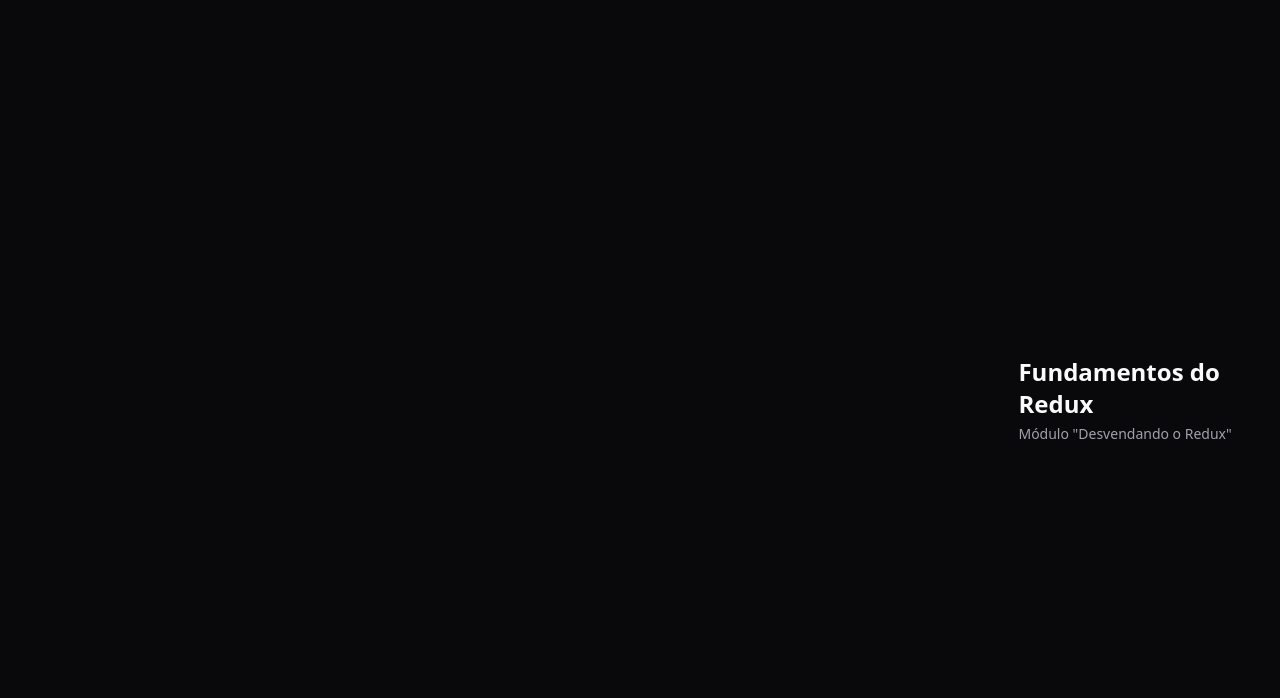
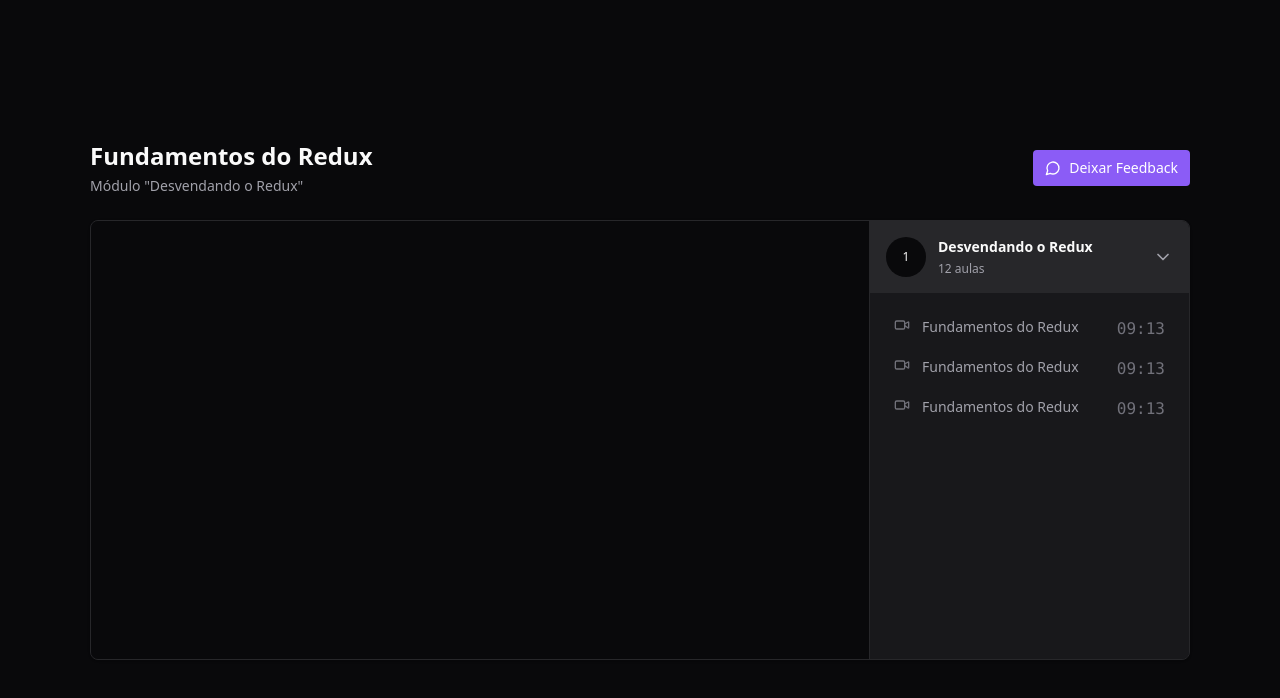
Before and after one commit to Israelkilday/react-redux-zustand, a React (Vite) app: page / in a window 1280 px wide. Shown: the top 698 px of the page. Built offline with nearby package versions, Linux system fonts and the light colour scheme.

Commit message:
feat: add lucide-react , @types/node, react-player and add layout main page

```diff
--- a/package.json
+++ b/package.json
@@ -11,11 +11,15 @@
   },
   "dependencies": {
     "@reduxjs/toolkit": "^2.2.5",
-    "react": "^18.2.0",
+    "lucide": "^0.397.0",
+    "lucide-react": "^0.397.0",
+    "react": "^18.3.1",
     "react-dom": "^18.2.0",
+    "react-player": "^2.16.0",
     "react-redux": "^9.1.2"
   },
   "devDependencies": {
+    "@types/node": "^20.14.9",
     "@types/react": "^18.2.66",
     "@types/react-dom": "^18.2.22",
     "@typescript-eslint/eslint-plugin": "^7.2.0",
--- a/src/pages/Player.tsx
+++ b/src/pages/Player.tsx
@@ -1,18 +1,81 @@
+import { ChevronDown, MessageCircle, Video } from "lucide-react";
+import ReactPlayer from "react-player";
+
 export function Player() {
   return (
     <div className="flex h-screen items-center justify-center bg-zinc-950 text-zinc-50">
-      <div className="flex flex-col gap-6 lg:w-[1100px]"></div>
+      <div className="flex w-[1100px] flex-col gap-6">
         <div className="flex items-center justify-between">
           <div className="flex flex-col gap-1">
-          <h1 className="font-bold lg:text-2xl">Fundamentos do Redux</h1>
+            <h1 className="text-2xl font-bold">Fundamentos do Redux</h1>
 
             <span className="text-sm text-zinc-400">
               Módulo "Desvendando o Redux"
             </span>
           </div>
+
+          <button className="flex items-center gap-2 rounded bg-violet-500 px-3 py-2 text-sm font-medium text-white duration-200 hover:bg-violet-600">
+            <MessageCircle className="h-4 w-4" />
+            Deixar Feedback
+          </button>
         </div>
 
-      <main></main>
+        <main className="relative flex overflow-hidden rounded-lg border border-zinc-800 bg-zinc-900 shadow">
+          <div className="flex-1">
+            <div className="aspect-video w-full bg-zinc-950">
+              <ReactPlayer
+                width="100%"
+                height="100%"
+                controls
+                url="https://www.youtube.com/watch?v=pVichgT6pyo"
+              />
+            </div>
+          </div>
+
+          <aside className="w-80 border-l border-zinc-800 bg-zinc-900">
+            <div>
+              <button className="flex w-full items-center gap-3 bg-zinc-800 p-4">
+                <div className="flex h-10 w-10 items-center justify-center rounded-full bg-zinc-950 text-xs">
+                  1
+                </div>
+
+                <div className="flex flex-col gap-1 text-left">
+                  <strong className="text-sm">Desvendando o Redux</strong>
+                  <span className="text-xs text-zinc-400">12 aulas</span>
+                </div>
+
+                <ChevronDown className="ml-auto h-5 w-5 text-zinc-400" />
+              </button>
+
+              <nav className="relative flex flex-col gap-4 p-6">
+                <button className="items flex gap-3 text-sm text-zinc-400">
+                  <Video className="h-4 w-4 text-zinc-500" />
+                  <span>Fundamentos do Redux</span>
+                  <span className="ml-auto font-mono text-base text-zinc-500">
+                    09:13
+                  </span>
+                </button>
+
+                <button className="items flex gap-3 text-sm text-zinc-400">
+                  <Video className="h-4 w-4 text-zinc-500" />
+                  <span>Fundamentos do Redux</span>
+                  <span className="ml-auto font-mono text-base text-zinc-500">
+                    09:13
+                  </span>
+                </button>
+
+                <button className="items flex gap-3 text-sm text-zinc-400">
+                  <Video className="h-4 w-4 text-zinc-500" />
+                  <span>Fundamentos do Redux</span>
+                  <span className="ml-auto font-mono text-base text-zinc-500">
+                    09:13
+                  </span>
+                </button>
+              </nav>
+            </div>
+          </aside>
+        </main>
+      </div>
     </div>
   );
 }
```
Also changed, not shown: src/pages/tsconfig.json (added, +9 -0 lines), 1 other file (tests, documents, lock files or other folders). Lines whose indentation alone changed are shown as unchanged.
